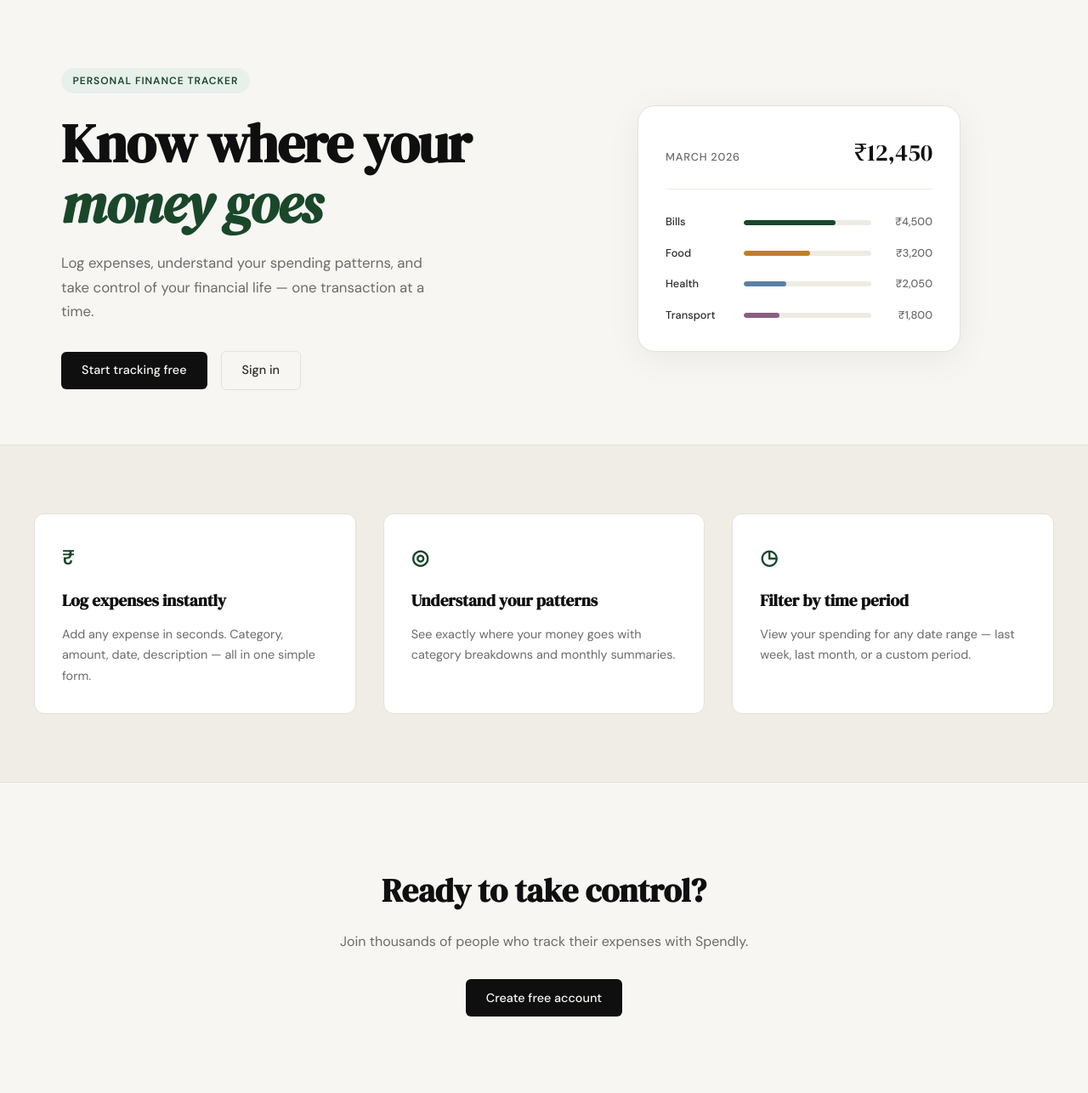
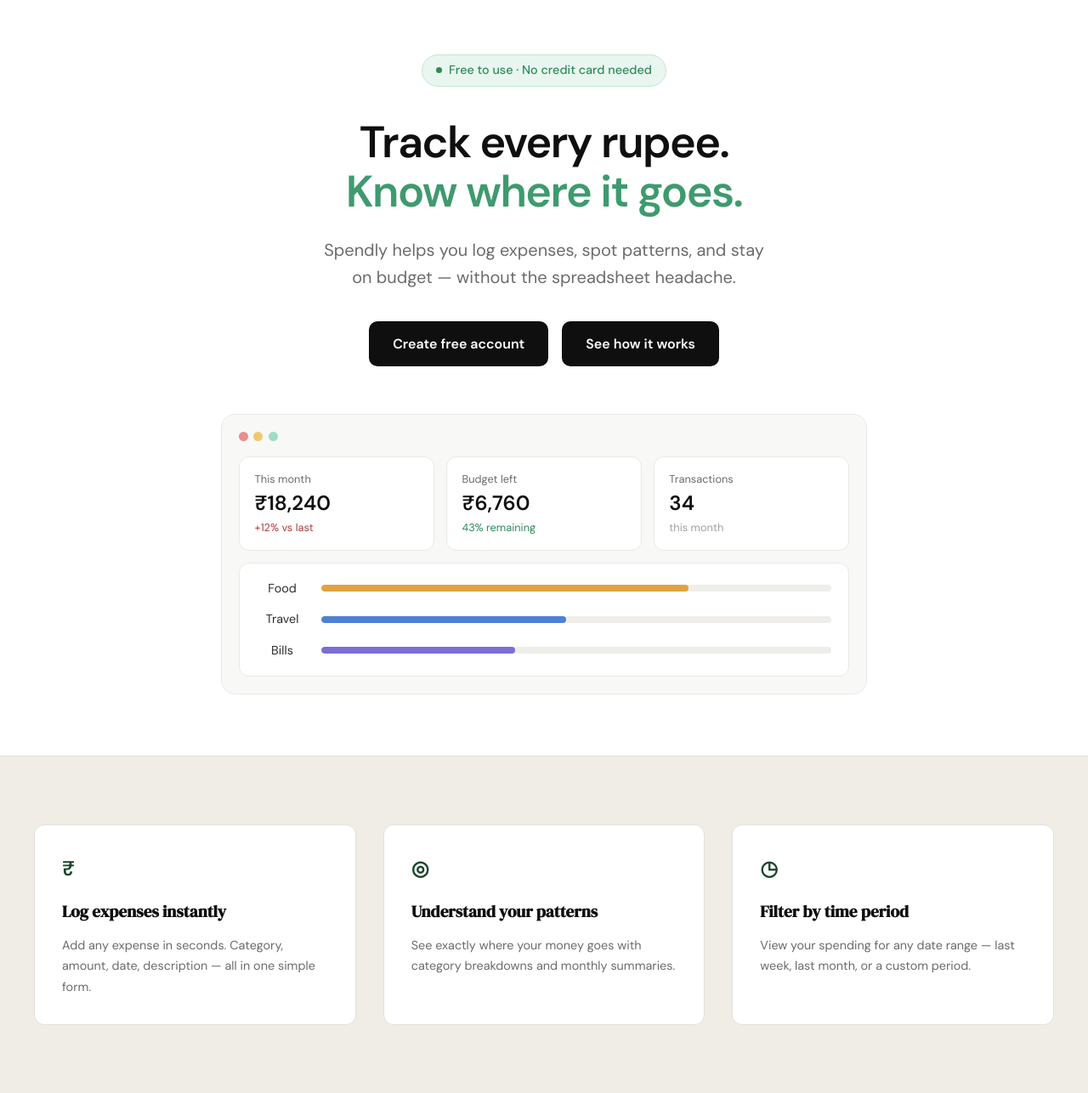
Before and after one commit to sukritikalia08/spendly, a Flask app: page / in a window 1280 px wide. Shown: the part 61-1347 px from the top of the page at 85% size. Run offline with Flask 3, Linux system fonts and the light colour scheme.

Commit message:
landing: redesign hero section

```diff
--- /dev/null
+++ b/static/css/landing.css
@@ -0,0 +1,186 @@
+/* ------------------------------------------------------------------ */
+/* Landing hero                                                        */
+/* ------------------------------------------------------------------ */
+
+.landing-hero {
+    background: #ffffff;
+    padding: 4rem 2rem 4.5rem;
+}
+
+.landing-hero-inner {
+    max-width: 760px;
+    margin: 0 auto;
+    text-align: center;
+}
+
+.hero-pill {
+    display: inline-flex;
+    align-items: center;
+    gap: 0.5rem;
+    background: #e8f6ef;
+    border: 1px solid #c4e8d6;
+    color: #2e8a5e;
+    font-size: 0.9rem;
+    font-weight: 500;
+    padding: 0.4rem 1rem;
+    border-radius: 999px;
+    margin-bottom: 2.25rem;
+}
+
+.hero-pill-dot {
+    width: 7px;
+    height: 7px;
+    border-radius: 50%;
+    background: #2e8a5e;
+}
+
+.hero-heading {
+    font-family: var(--font-body);
+    font-weight: 600;
+    font-size: clamp(2.25rem, 5vw, 3.25rem);
+    line-height: 1.12;
+    letter-spacing: -0.03em;
+    color: var(--ink);
+    margin-bottom: 1.5rem;
+}
+
+.hero-heading-accent { color: #3f9a6f; }
+
+.hero-lede {
+    font-size: 1.25rem;
+    line-height: 1.6;
+    color: var(--ink-muted);
+    max-width: 540px;
+    margin: 0 auto 2.25rem;
+}
+
+.hero-buttons {
+    display: flex;
+    justify-content: center;
+    flex-wrap: wrap;
+    gap: 1rem;
+}
+
+.hero-btn {
+    display: inline-block;
+    background: var(--ink);
+    color: #ffffff;
+    font-size: 1rem;
+    font-weight: 600;
+    padding: 0.85rem 1.75rem;
+    border-radius: 10px;
+    transition: background 0.2s;
+}
+
+.hero-btn:hover { background: var(--accent); }
+
+/* Dashboard preview */
+
+.dash-window {
+    max-width: 760px;
+    margin: 3.5rem auto 0;
+    background: #f8f8f6;
+    border: 1px solid #ebeae6;
+    border-radius: 16px;
+    padding: 1.25rem;
+}
+
+.dash-dots {
+    display: flex;
+    gap: 0.4rem;
+    margin-bottom: 1.1rem;
+}
+
+.dash-dot {
+    width: 11px;
+    height: 11px;
+    border-radius: 50%;
+}
+
+.dash-dot-red { background: #e88e8e; }
+.dash-dot-yellow { background: #f1c86f; }
+.dash-dot-green { background: #9fdcc5; }
+
+.dash-stats {
+    display: grid;
+    grid-template-columns: repeat(3, 1fr);
+    gap: 0.85rem;
+    margin-bottom: 0.85rem;
+}
+
+.dash-stat,
+.dash-bars {
+    background: #ffffff;
+    border: 1px solid #eceae5;
+    border-radius: 12px;
+}
+
+.dash-stat {
+    display: flex;
+    flex-direction: column;
+    gap: 0.25rem;
+    padding: 1rem 1.1rem;
+    text-align: left;
+}
+
+.dash-stat-label {
+    font-size: 0.8rem;
+    color: var(--ink-muted);
+}
+
+.dash-stat-value {
+    font-size: 1.5rem;
+    font-weight: 600;
+    color: var(--ink);
+    line-height: 1.2;
+}
+
+.dash-stat-note {
+    font-size: 0.8rem;
+    color: var(--ink-faint);
+}
+
+.dash-note-up { color: #b23b3b; }
+.dash-note-good { color: #2e8a5e; }
+
+.dash-bars {
+    display: flex;
+    flex-direction: column;
+    gap: 0.85rem;
+    padding: 1.1rem 1.25rem;
+}
+
+.dash-bar-row {
+    display: grid;
+    grid-template-columns: 60px 1fr;
+    align-items: center;
+    gap: 1rem;
+}
+
+.dash-bar-label {
+    font-size: 0.9rem;
+    color: var(--ink-soft);
+    text-align: center;
+}
+
+.dash-bar-track {
+    height: 8px;
+    background: #efeee9;
+    border-radius: 999px;
+    overflow: hidden;
+}
+
+.dash-bar {
+    height: 100%;
+    border-radius: 999px;
+}
+
+.dash-bar-food { background: #e2a33f; }
+.dash-bar-travel { background: #4a80d6; }
+.dash-bar-bills { background: #7c6fd3; }
+
+@media (max-width: 600px) {
+    .landing-hero { padding: 3rem 1rem 3.5rem; }
+    .hero-lede { font-size: 1.05rem; }
+    .dash-stats { grid-template-columns: 1fr; }
+}
--- a/templates/landing.html
+++ b/templates/landing.html
@@ -2,59 +2,72 @@
 
 {% block title %}Spendly — Track Every Rupee{% endblock %}
 
+{% block head %}
+<link rel="stylesheet" href="{{ url_for('static', filename='css/landing.css') }}">
+{% endblock %}
+
 {% block content %}
 
-<section class="hero">
-    <div class="hero-inner">
-        <div class="hero-badge">Personal Finance Tracker</div>
-        <h1 class="hero-title">
-            Know where your<br>
-            <em>money goes</em>
+<section class="landing-hero">
+    <div class="landing-hero-inner">
+        <div class="hero-pill">
+            <span class="hero-pill-dot"></span>
+            Free to use · No credit card needed
+        </div>
+        <h1 class="hero-heading">
+            Track every rupee.<br>
+            <span class="hero-heading-accent">Know where it goes.</span>
         </h1>
-        <p class="hero-subtitle">
-            Log expenses, understand your spending patterns,
-            and take control of your financial life —
-            one transaction at a time.
+        <p class="hero-lede">
+            Spendly helps you log expenses, spot patterns, and stay
+            on budget — without the spreadsheet headache.
         </p>
-        <div class="hero-actions">
-            <a href="{{ url_for('register') }}" class="btn-primary">Start tracking free</a>
-            <a href="{{ url_for('login') }}" class="btn-ghost">Sign in</a>
+        <div class="hero-buttons">
+            <a href="{{ url_for('register') }}" class="hero-btn">Create free account</a>
+            <a href="#" class="hero-btn">See how it works</a>
         </div>
     </div>
-    <div class="hero-visual">
-        <div class="mock-card">
-            <div class="mock-card-header">
-                <span class="mock-label">March 2026</span>
-                <span class="mock-total">₹12,450</span>
+
+    <div class="dash-window">
+        <div class="dash-dots">
+            <span class="dash-dot dash-dot-red"></span>
+            <span class="dash-dot dash-dot-yellow"></span>
+            <span class="dash-dot dash-dot-green"></span>
+        </div>
+        <div class="dash-stats">
+            <div class="dash-stat">
+                <span class="dash-stat-label">This month</span>
+                <span class="dash-stat-value">₹18,240</span>
+                <span class="dash-stat-note dash-note-up">+12% vs last</span>
             </div>
-            <div class="mock-bars">
-                <div class="mock-bar-row">
-                    <span class="mock-cat">Bills</span>
-                    <div class="mock-bar-track">
-                        <div class="mock-bar" style="width: 72%"></div>
-                    </div>
-                    <span class="mock-amt">₹4,500</span>
+            <div class="dash-stat">
+                <span class="dash-stat-label">Budget left</span>
+                <span class="dash-stat-value">₹6,760</span>
+                <span class="dash-stat-note dash-note-good">43% remaining</span>
+            </div>
+            <div class="dash-stat">
+                <span class="dash-stat-label">Transactions</span>
+                <span class="dash-stat-value">34</span>
+                <span class="dash-stat-note">this month</span>
+            </div>
+        </div>
+        <div class="dash-bars">
+            <div class="dash-bar-row">
+                <span class="dash-bar-label">Food</span>
+                <div class="dash-bar-track">
+                    <div class="dash-bar dash-bar-food" style="width: 72%"></div>
                 </div>
-                <div class="mock-bar-row">
-                    <span class="mock-cat">Food</span>
-                    <div class="mock-bar-track">
-                        <div class="mock-bar mock-bar-2" style="width: 52%"></div>
-                    </div>
-                    <span class="mock-amt">₹3,200</span>
+            </div>
+            <div class="dash-bar-row">
+                <span class="dash-bar-label">Travel</span>
+                <div class="dash-bar-track">
+                    <div class="dash-bar dash-bar-travel" style="width: 48%"></div>
                 </div>
-                <div class="mock-bar-row">
-                    <span class="mock-cat">Health</span>
-                    <div class="mock-bar-track">
-                        <div class="mock-bar mock-bar-3" style="width: 33%"></div>
-                    </div>
-                    <span class="mock-amt">₹2,050</span>
-                </div>
-                <div class="mock-bar-row">
-                    <span class="mock-cat">Transport</span>
-                    <div class="mock-bar-track">
-                        <div class="mock-bar mock-bar-4" style="width: 28%"></div>
-                    </div>
-                    <span class="mock-amt">₹1,800</span>
+            </div>
+            <div class="dash-bar-row">
+                <span class="dash-bar-label">Bills</span>
+                <div class="dash-bar-track">
+                    <div class="dash-bar dash-bar-bills" style="width: 38%"></div>
                 </div>
             </div>
         </div>
```
